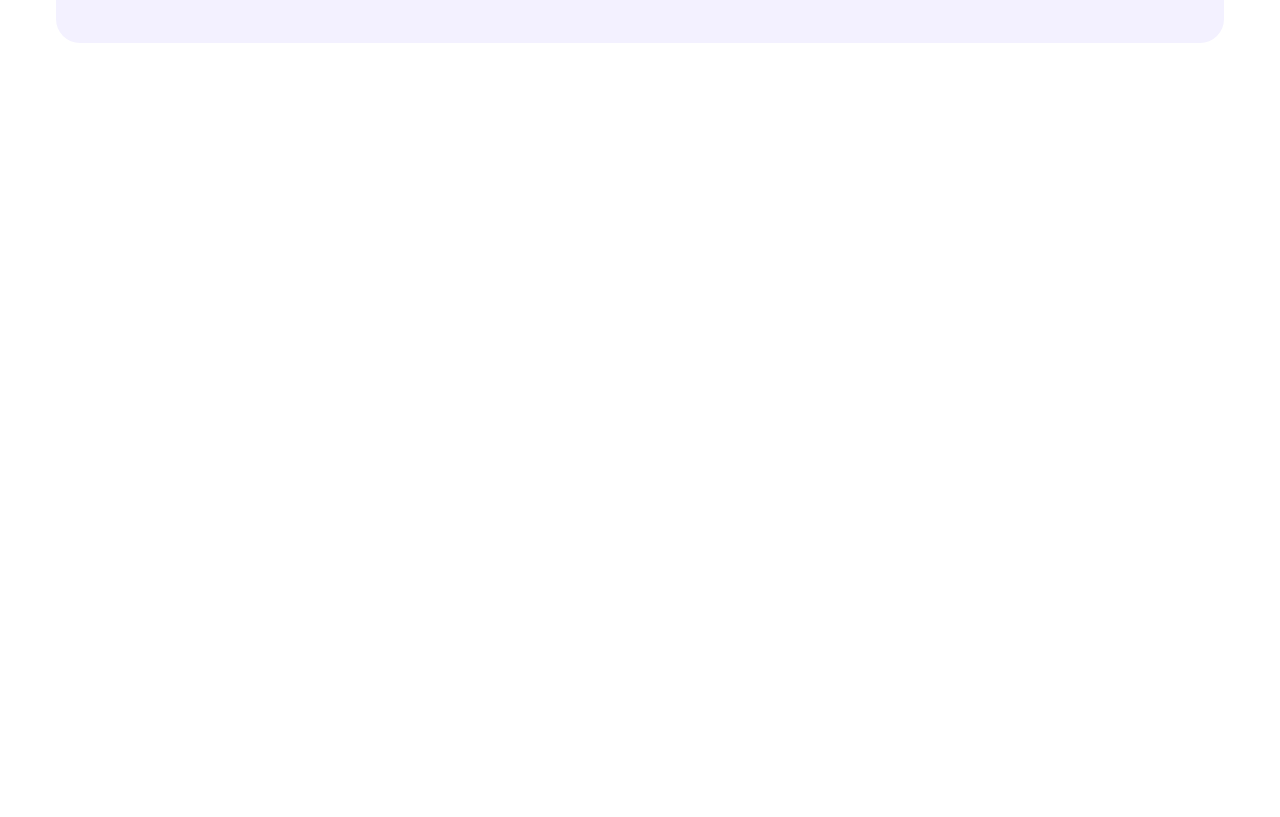
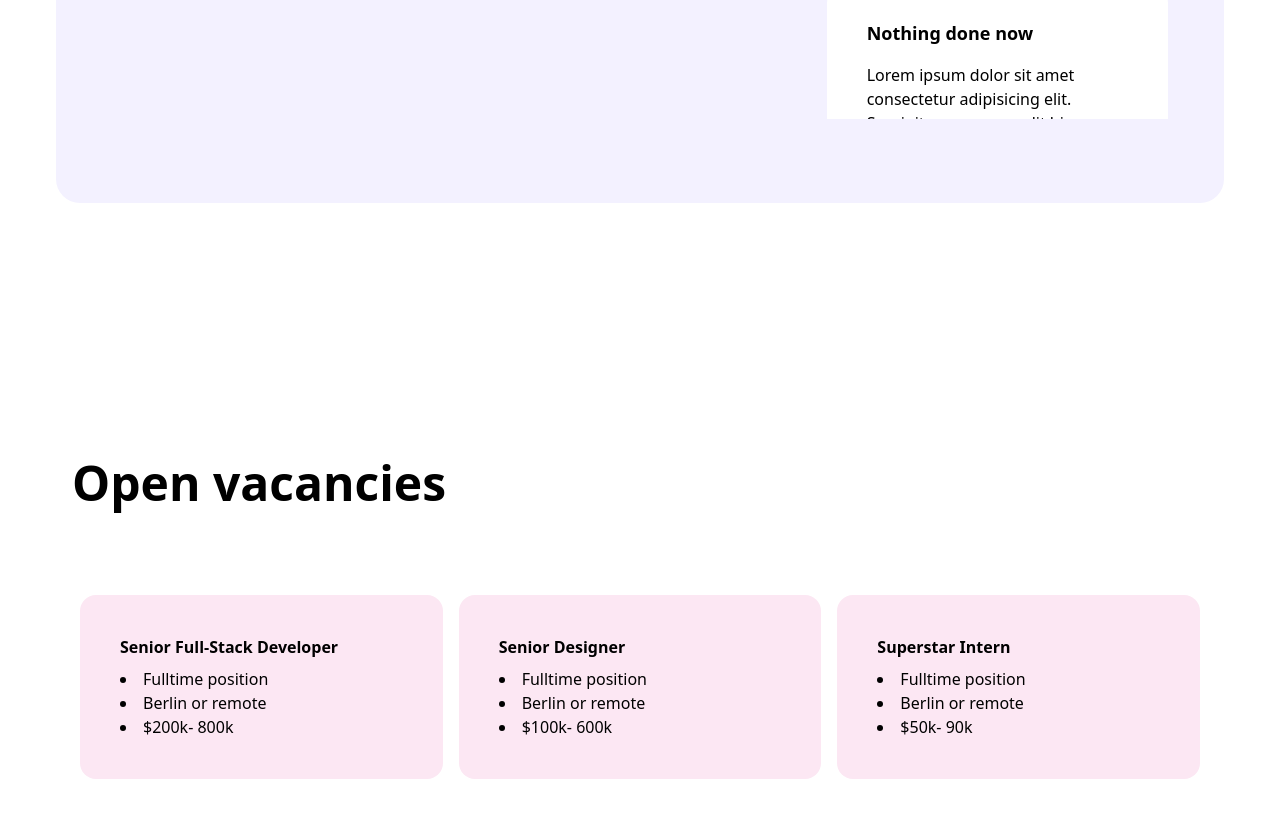
Before and after one commit to toakshh/densityEx, a React (Vite) app: page / in a window 1280 px wide. Shown: the part 5983-6800 px from the top of the page. Before the commit the page ends 6282 px from the top, so only its background shows below. Built offline with nearby package versions, Linux system fonts and the light colour scheme.

Commit message:
vacancies section added

```diff
--- a/src/Pages/Body/Body.jsx
+++ b/src/Pages/Body/Body.jsx
@@ -5,6 +5,7 @@ import Hero from "../../components/Hero/Hero"
 import Meet from "../../components/Meet/Meet"
 import Test from "../../components/Test/Test"
 import Timeline from "../../components/Timeline/Timeline"
+import Vacancies from "../../components/Vacancies/Vacancies"
 import Work from "../../components/Work/Work"
 
 const eqBeatsIq= {
@@ -30,6 +31,7 @@ const Body = () => {
             <Anonymous />
             <Test />
             <Work />
+            <Vacancies />
         </main>
     )
 }
--- /dev/null
+++ b/src/components/Vacancies/Vacancies.jsx
@@ -0,0 +1,45 @@
+const cardJob = [{
+    id: "srta",
+    heading: "Senior Full-Stack Developer",
+    content: <ul><li className="list-disc list-inside">Fulltime position</li>
+        <li className="list-disc list-inside">Berlin or remote</li>
+        <li className="list-disc list-inside">$200k- 800k</li></ul>
+},
+{
+    id: "sstrta",
+    heading: "Senior Designer",
+    content: <ul><li className="list-disc list-inside">Fulltime position</li>
+        <li className="list-disc list-inside">Berlin or remote</li>
+        <li className="list-disc list-inside">$100k- 600k</li></ul>
+},
+{
+    id: "srtra",
+    heading: "Superstar Intern",
+    content: <ul><li className="list-disc list-inside">Fulltime position</li>
+        <li className="list-disc list-inside">Berlin or remote</li>
+        <li className="list-disc list-inside">$50k- 90k</li></ul>
+}]
+const Vacancies = () => {
+    return (
+        <div>
+            <h2 className="sm:text-5xl text-2xl font-semibold md:m-10 m-3">Open vacancies</h2>
+            <div className="flex lg:flex-row flex-col justify-center items-center md:p-12 p-3 gap-4">
+
+                {
+                    cardJob.map(item => {
+                        return (
+                            <div key={item.id} className='select-none gap-2 sm:w-96 w-[80%] h-auto flex flex-col flex-nowrap p-10 bg-pink-100 rounded-2xl duration-500 ease-in-out'>
+                                <h5 className='font-semibold'>{item.heading}</h5>
+                                <p >{item.content}</p>
+                            </div>
+                        )
+                    })
+                }
+
+            </div>
+        </div>
+
+    )
+}
+
+export default Vacancies
--- a/src/components/Work/Work.jsx
+++ b/src/components/Work/Work.jsx
@@ -31,9 +31,9 @@ const cardData = [{
 }]
 const Work = () => {
     return (
-        <div className="h-[130vh]  rounded-3xl md:mx-6 mx-0 my-64 flex flex-col md:flex-row justify-between md:p-10" style={{ backgroundColor: "#F3F1FF" }}>
+        <div className="md:h-[150vh] h-fit  rounded-3xl md:mx-6 mx-0 my-64 flex flex-col md:flex-row justify-between md:p-10" style={{ backgroundColor: "#F3F1FF" }}>
             <div className="md:w-1/2 w-full flex gap-4 flex-col pt-10">
-                <h2 className="text-5xl font-bold">Work with us</h2>
+                <h2 className="sm:text-5xl text-3xl text-center font-bold">Work with us</h2>
                 <div>
                     <div className="md:p-10 p-3 bg-white rounded-3xl gap-4 flex flex-col md:w-full w-3/4 md:mx-0 mx-auto hover:scale-110 duration-500">
                         <img src={purpleFace} alt="purple face" className="w-16 h-16" />
@@ -48,7 +48,7 @@ const Work = () => {
             </div>
 
             <div className="md:w-1/2 w-full pt-10 flex flex-col gap-4">
-                <h2 className="text-5xl text-blue-700 font-bold self-end">ahead</h2>
+                <h2 className="sm:text-5xl text-3xl md:self-end self-center text-blue-700 font-bold">ahead</h2>
                 <div className="lg:max-h-[90%] max-h-fit overflow-y-scroll gap-8 p-4 flex md:flex-col flex-row md:overflow-y-scroll overflow-x-scroll items-end ">
                     {
                         cardData.map(item => {
```
